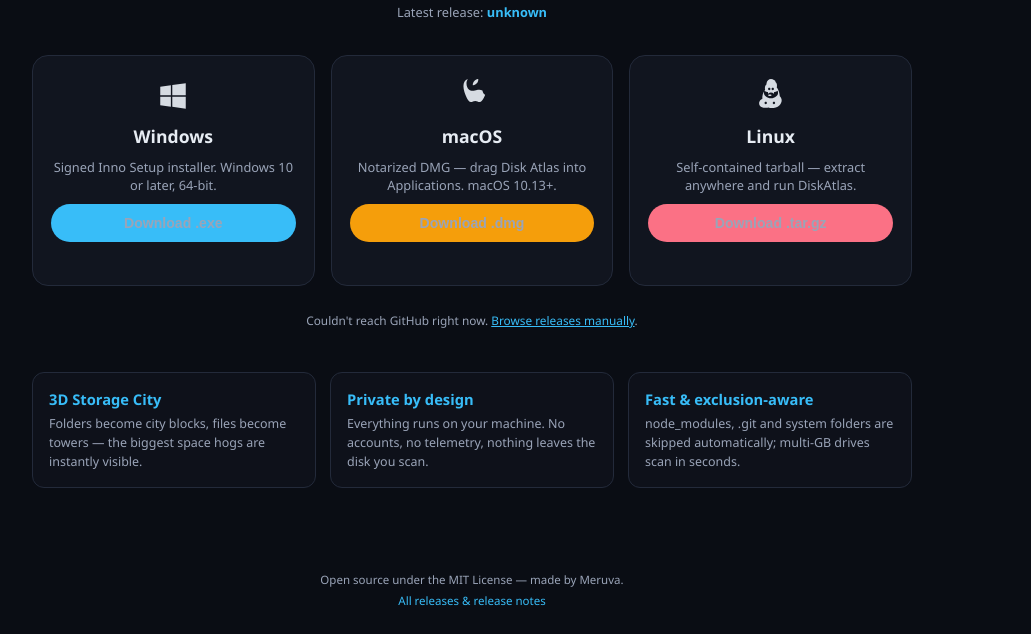
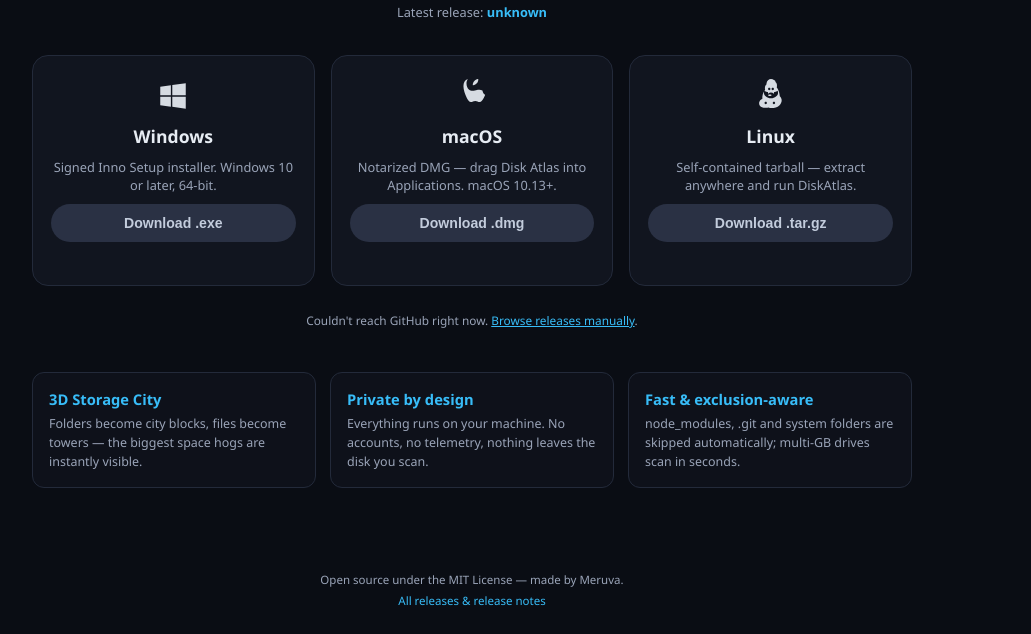
Before and after one commit to meruvav/Disk_Atlas, a plain HTML site: page docs/index.html in a window 1280 px wide. Shown: the part 267-901 px from the top of the page, without its empty margins (168-1199 px from the left). Drawn offline with Linux system fonts and the light colour scheme; no server answers.

Commit message:
Fix download-button readability + honest pre-release messaging
- Platform accent background rules (.card.win button etc.) had equal
  specificity to the :disabled rule and came later in the sheet, so
  disabled download buttons kept the saturated cyan/amber/coral
  background while their text turned into dim gray — nearly unreadable.
  The disabled state now explicitly overrides platform accents: muted
  dark surface with light, high-contrast text.
- Releases API returns 404 until the first release exists; this now
  shows 'Latest release: coming soon' instead of the misleading
  'couldn't reach GitHub' offline fallback.

Verified live with computed styles and a rendered screenshot.

Co-authored-by: Perplexity <noreply@perplexity.ai>

```diff
--- a/docs/index.html
+++ b/docs/index.html
@@ -66,11 +66,19 @@
       transition: filter 0.15s ease;
     }
     .card button:hover { filter: brightness(1.12); }
-    .card button:disabled { background: var(--border); color: var(--text-dim); cursor: default; }
     .card .meta { font-size: 0.7rem; color: var(--text-dim); min-height: 1em; }
     .card.win button { background: var(--cyan); }
     .card.mac button { background: var(--amber); }
     .card.linux button { background: var(--coral); }
+    /* Disabled state must override the platform accent backgrounds */
+    .card button:disabled,
+    .card.win button:disabled,
+    .card.mac button:disabled,
+    .card.linux button:disabled {
+      background: #2a3144;
+      color: #c3ccdc;
+      cursor: not-allowed;
+    }
 
     .features {
       margin-top: 44px;
@@ -185,6 +193,13 @@
     try {
       const res = await fetch(`https://api.github.com/repos/${REPO}/releases/latest`,
         { headers: { Accept: 'application/vnd.github+json' } });
+      if (res.status === 404) {
+        // Repo is reachable but hasn't published a release yet
+        document.getElementById('version-note').innerHTML =
+          'Latest release: <strong>coming soon</strong>';
+        status.textContent = "The first release hasn't been published yet — check back shortly.";
+        return;
+      }
       if (!res.ok) throw new Error('HTTP ' + res.status);
       const rel = await res.json();
 
```
